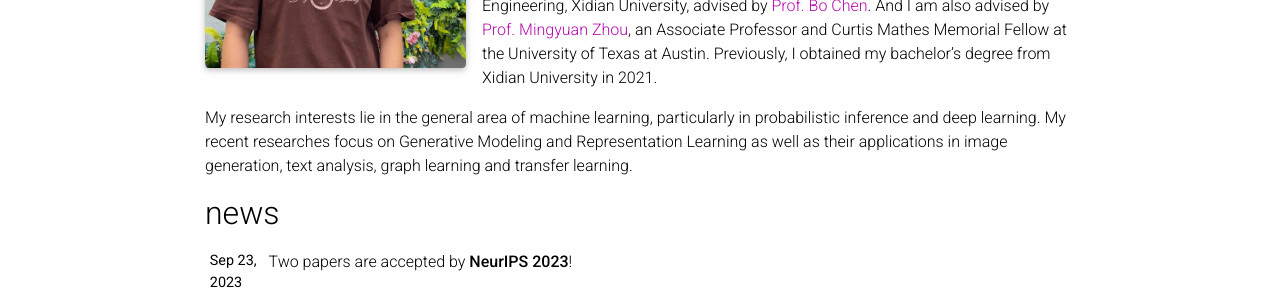
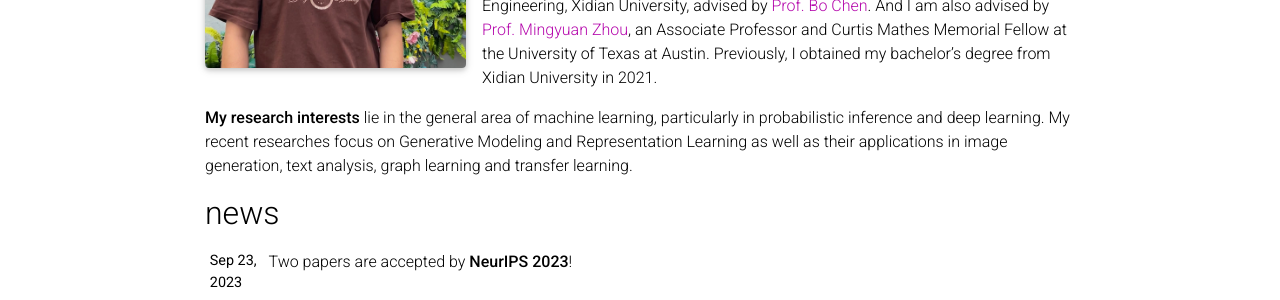
Before and after one commit to xinyangATK/xinyangATK.github.io, a Jekyll site: the page built from _pages/about.md, in a window 1280 px wide and 1242 px high. Shown: the part 385-685 px from the top of the window. Built offline with Jekyll 4.4.1, drawn with Linux system fonts in a browser that asks for light colours; emoji names are drawn with the system emoji font; comment, search, counter and statistics services are not loaded; a style sheet for code colours, icons or effects is not loaded.

```diff
--- a/_pages/about.md
+++ b/_pages/about.md
@@ -28,4 +28,4 @@ social: false  # includes social icons at the bottom of the page
 ## **Bio**
 Howdy! I am currently a 2th-year Master student in the School of Electronic Engineering, Xidian University, advised by [Prof. Bo Chen](https://web.xidian.edu.cn/bchen/). And I am also advised by [Prof. Mingyuan Zhou](https://mingyuanzhou.github.io), an Associate Professor and Curtis Mathes Memorial Fellow at the University of Texas at Austin. Previously, I obtained my bachelor's degree from Xidian University in 2021.
 
-My research interests lie in the general area of machine learning, particularly in probabilistic inference and deep learning. My recent researches focus on Generative Modeling and Representation Learning as well as their applications in image generation, text analysis, graph learning and transfer learning.
+**My research interests** lie in the general area of machine learning, particularly in probabilistic inference and deep learning. My recent researches focus on Generative Modeling and Representation Learning as well as their applications in image generation, text analysis, graph learning and transfer learning.
```
